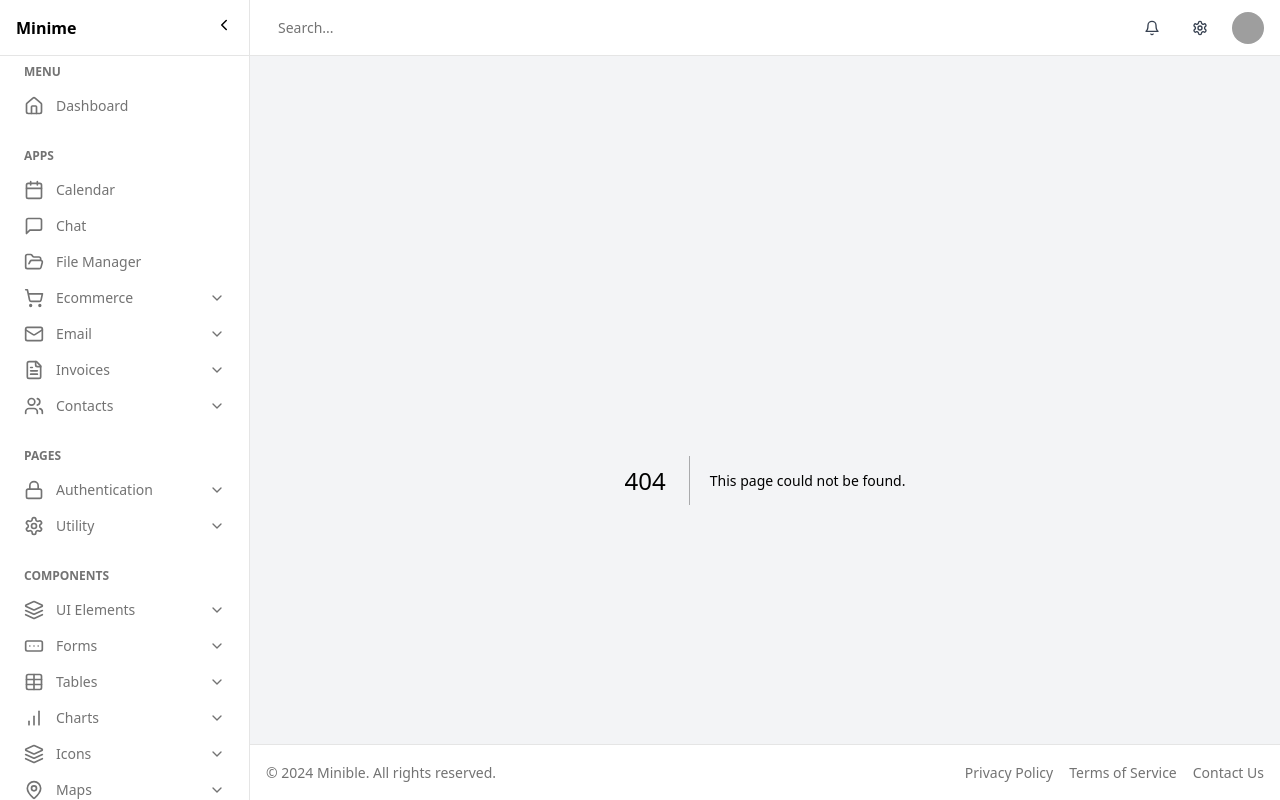
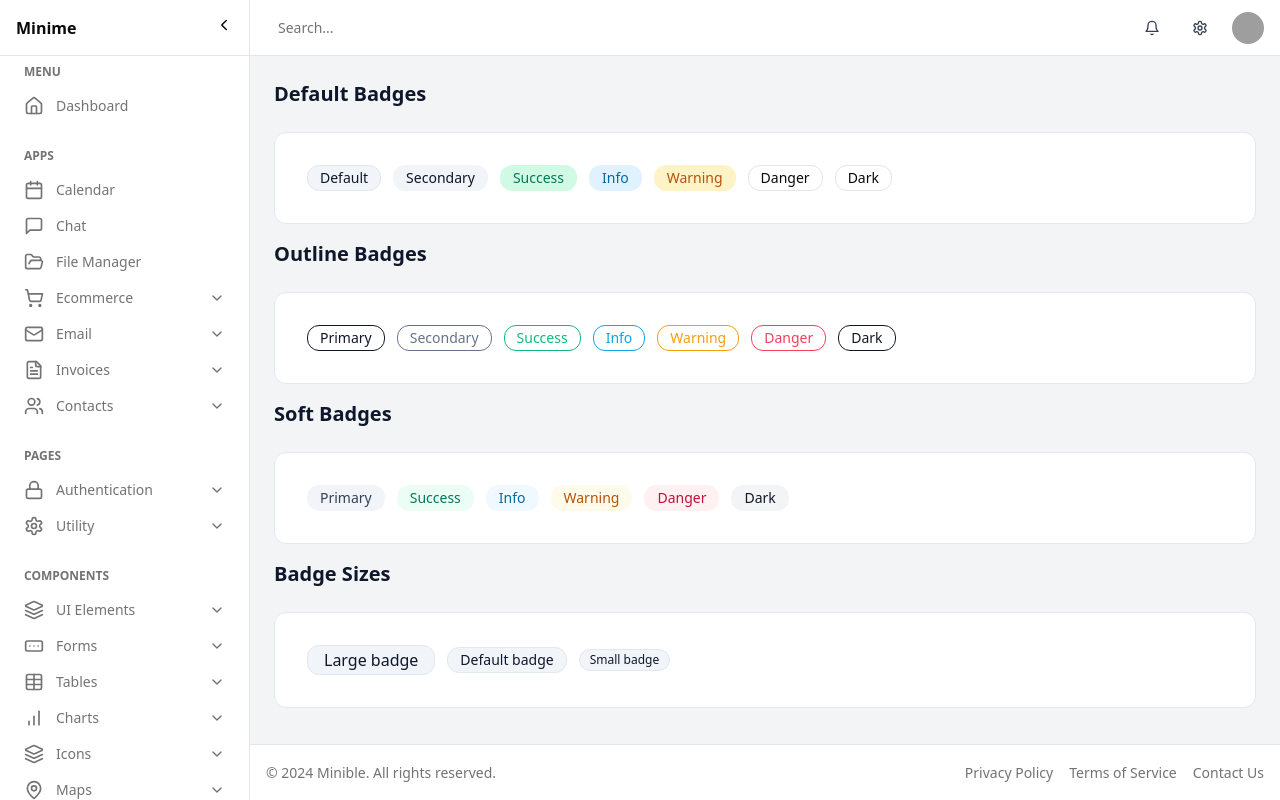
Before and after one commit to gamzesirin/theme-minime, a Next.js app: page /ui-elements/badges in a window 1280 px wide. Before the commit this address had no page. Built offline with nearby package versions, Linux system fonts and the light colour scheme; grey boxes are pictures that could not be loaded.

Commit message:
feat:add badges

```diff
--- /dev/null
+++ b/app/ui-elements/badges/page.js
@@ -0,0 +1,40 @@
+import { DefaultBadges } from '@/components/ui-elements/badges/DefaultBadges'
+import { OutlineBadges } from '@/components/ui-elements/badges/OutlineBadges'
+import { SoftBadges } from '@/components/ui-elements/badges/SoftBadges'
+import { SizeBadges } from '@/components/ui-elements/badges/SizeBadges'
+
+const BadgePage = () => {
+	return (
+		<div className="space-y-4 ">
+			<div>
+				<h2 className="text-xl font-semibold text-slate-900 mb-6">Default Badges</h2>
+				<div className="p-8 rounded-xl bg-white border border-slate-200">
+					<DefaultBadges />
+				</div>
+			</div>
+
+			<div>
+				<h2 className="text-xl font-semibold text-slate-900 mb-6">Outline Badges</h2>
+				<div className="p-8 rounded-xl bg-white border border-slate-200">
+					<OutlineBadges />
+				</div>
+			</div>
+
+			<div>
+				<h2 className="text-xl font-semibold text-slate-900 mb-6">Soft Badges</h2>
+				<div className="p-8 rounded-xl bg-white  border border-slate-200">
+					<SoftBadges />
+				</div>
+			</div>
+
+			<div>
+				<h2 className="text-xl font-semibold text-slate-900 mb-6">Badge Sizes</h2>
+				<div className="p-8 rounded-xl bg-white border border-slate-200">
+					<SizeBadges />
+				</div>
+			</div>
+		</div>
+	)
+}
+
+export default BadgePage
--- /dev/null
+++ b/components/ui-elements/badges/DefaultBadges.jsx
@@ -0,0 +1,15 @@
+import { Badge } from '@/components/ui/badge'
+
+export const DefaultBadges = () => {
+	return (
+		<div className="flex flex-wrap gap-3">
+			<Badge variant="default">Default</Badge>
+			<Badge variant="secondary">Secondary</Badge>
+			<Badge variant="success">Success</Badge>
+			<Badge variant="info">Info</Badge>
+			<Badge variant="warning">Warning</Badge>
+			<Badge variant="danger">Danger</Badge>
+			<Badge variant="dark">Dark</Badge>
+		</div>
+	)
+}
--- /dev/null
+++ b/components/ui-elements/badges/OutlineBadges.jsx
@@ -0,0 +1,29 @@
+import { Badge } from '@/components/ui/badge'
+
+export const OutlineBadges = () => {
+	return (
+		<div className="flex flex-wrap gap-3">
+			<Badge variant="outline" className="border-slate-900 text-slate-900">
+				Primary
+			</Badge>
+			<Badge variant="outline" className="border-slate-500 text-slate-500">
+				Secondary
+			</Badge>
+			<Badge variant="outline" className="border-emerald-500 text-emerald-500">
+				Success
+			</Badge>
+			<Badge variant="outline" className="border-sky-500 text-sky-500">
+				Info
+			</Badge>
+			<Badge variant="outline" className="border-amber-500 text-amber-500">
+				Warning
+			</Badge>
+			<Badge variant="outline" className="border-rose-500 text-rose-500">
+				Danger
+			</Badge>
+			<Badge variant="outline" className="border-gray-900 text-gray-900">
+				Dark
+			</Badge>
+		</div>
+	)
+}
--- /dev/null
+++ b/components/ui-elements/badges/SizeBadges.jsx
@@ -0,0 +1,17 @@
+import { Badge } from '@/components/ui/badge'
+
+export const SizeBadges = () => {
+	return (
+		<div className="flex flex-wrap items-center gap-3">
+			<Badge size="lg" variant="default">
+				Large badge
+			</Badge>
+			<Badge size="default" variant="default">
+				Default badge
+			</Badge>
+			<Badge size="sm" variant="default">
+				Small badge
+			</Badge>
+		</div>
+	)
+}
--- /dev/null
+++ b/components/ui-elements/badges/SoftBadges.jsx
@@ -0,0 +1,26 @@
+import { Badge } from '@/components/ui/badge'
+
+export const SoftBadges = () => {
+	return (
+		<div className="flex flex-wrap gap-3">
+			<Badge variant="soft" className="bg-slate-100">
+				Primary
+			</Badge>
+			<Badge variant="soft" className="bg-emerald-50 text-emerald-700">
+				Success
+			</Badge>
+			<Badge variant="soft" className="bg-sky-50 text-sky-700">
+				Info
+			</Badge>
+			<Badge variant="soft" className="bg-amber-50 text-amber-700">
+				Warning
+			</Badge>
+			<Badge variant="soft" className="bg-rose-50 text-rose-700">
+				Danger
+			</Badge>
+			<Badge variant="soft" className="bg-gray-100 text-gray-900">
+				Dark
+			</Badge>
+		</div>
+	)
+}
--- /dev/null
+++ b/components/ui/badge.jsx
@@ -0,0 +1,49 @@
+import React from 'react'
+import { cva } from 'class-variance-authority'
+import { cn } from '@/lib/utils'
+
+const badgeVariants = cva(
+	'inline-flex items-center rounded-lg border px-2.5 py-0.5 text-xs font-medium transition-colors focus:outline-none focus:ring-2 focus:ring-ring focus:ring-offset-2',
+	{
+		variants: {
+			variant: {
+				default: 'border-slate-200 bg-slate-100 text-slate-900 hover:bg-slate-200/80',
+				secondary: 'border-transparent bg-slate-100 text-slate-900 hover:bg-slate-100/80',
+				destructive: 'border-transparent bg-red-100 text-red-700 hover:bg-red-100/80',
+				outline: 'border-slate-200 bg-transparent text-slate-900 hover:bg-slate-100',
+				success: 'border-transparent bg-emerald-100 text-emerald-700 hover:bg-emerald-100/80',
+				info: 'border-transparent bg-sky-100 text-sky-700 hover:bg-sky-100/80',
+				warning: 'border-transparent bg-amber-100 text-amber-700 hover:bg-amber-100/80',
+				soft: 'border-transparent bg-slate-100 text-slate-700 hover:bg-slate-200/60',
+
+				'default-solid': 'border-transparent bg-slate-900 text-slate-50 hover:bg-slate-900/90',
+				'secondary-solid': 'border-transparent bg-slate-600 text-slate-50 hover:bg-slate-600/90',
+				'destructive-solid': 'border-transparent bg-red-500 text-white hover:bg-red-500/90',
+				'success-solid': 'border-transparent bg-emerald-500 text-white hover:bg-emerald-500/90',
+				'info-solid': 'border-transparent bg-sky-500 text-white hover:bg-sky-500/90',
+				'warning-solid': 'border-transparent bg-amber-500 text-white hover:bg-amber-500/90',
+
+				'outline-primary': 'border-slate-900 bg-transparent text-slate-900 hover:bg-slate-100',
+				'outline-destructive': 'border-red-500 bg-transparent text-red-700 hover:bg-red-50',
+				'outline-success': 'border-emerald-500 bg-transparent text-emerald-700 hover:bg-emerald-50',
+				'outline-info': 'border-sky-500 bg-transparent text-sky-700 hover:bg-sky-50',
+				'outline-warning': 'border-amber-500 bg-transparent text-amber-700 hover:bg-amber-50'
+			},
+			size: {
+				sm: 'text-xs px-2.5 py-0.5 rounded-xl',
+				default: 'text-sm px-3 py-0.5 rounded-xl',
+				lg: 'text-base px-4 py-0.5 rounded-xl'
+			}
+		},
+		defaultVariants: {
+			variant: 'default',
+			size: 'default'
+		}
+	}
+)
+
+function Badge({ className, variant, size, ...props }) {
+	return <div className={cn(badgeVariants({ variant, size }), className)} {...props} />
+}
+
+export { Badge, badgeVariants }
```
